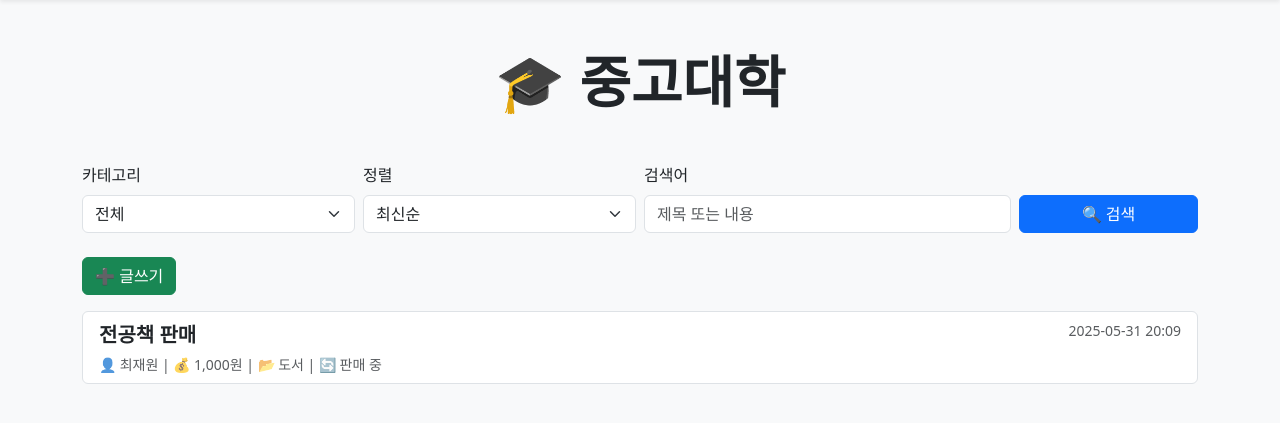
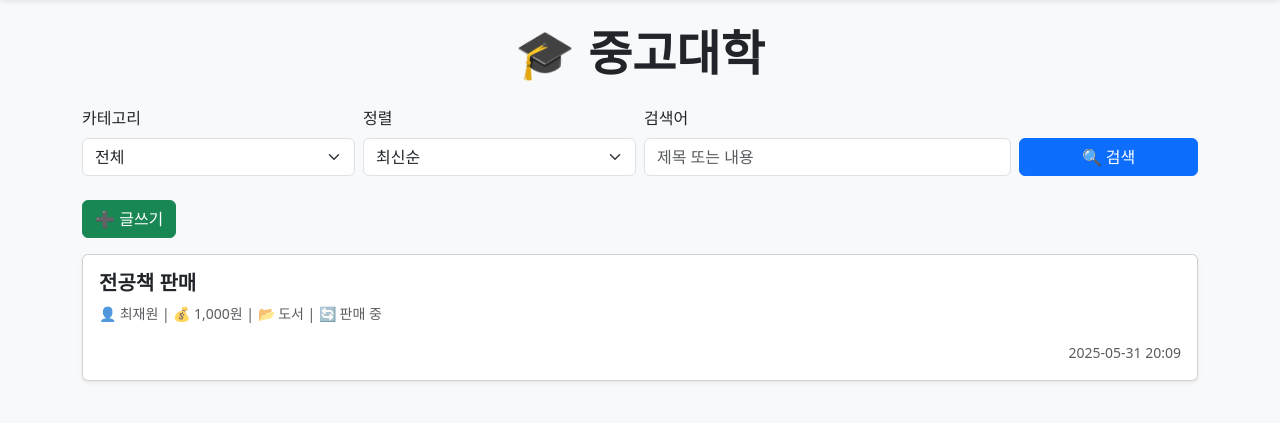
Before and after one commit to choijaewon-1/market, a Django app: page / in a window 1280 px wide. Shown: the part 68-491 px from the top of the page. Run offline with Django 4.2, Linux system fonts and the light colour scheme; a user stored in the database is signed in; data comes from the database, SQL or seed files in the repository.

Commit message:
base.html 수정: 중고대학 제목 강조 및 스타일 변경

```diff
--- a/market/views.py
+++ b/market/views.py
@@ -5,7 +5,8 @@ from django.db.models import Q
 from .models import Post
 from .forms import PostForm
 
-# ✅ 게시글 목록 (검색, 필터, 정렬 포함)
+from django.core.paginator import Paginator
+
 @login_required
 def post_list(request):
     sort = request.GET.get('sort', 'latest')
@@ -27,12 +28,18 @@ def post_list(request):
     else:
         posts = posts.order_by('-created_at')
 
+    # ✅ 페이지네이션: 한 페이지당 5개
+    paginator = Paginator(posts, 5)
+    page_number = request.GET.get('page')
+    posts = paginator.get_page(page_number)
+
     return render(request, 'market/post_list.html', {
         'posts': posts,
         'sort': sort,
         'category': category,
         'search': search,
     })
+
 
 # ✅ 게시글 상세보기
 def post_detail(request, pk):
--- a/templates/market/post_list.html
+++ b/templates/market/post_list.html
@@ -1,13 +1,11 @@
 {% extends 'base.html' %}
 {% load humanize %}
-
-{% block title %}중고대학 - 글 목록{% endblock %}
+{% block title %}중고대학 글 목록{% endblock %}
 
 {% block content %}
-
-<!-- 중앙 대제목 -->
-<div class="text-center my-5">
-  <h1 class="display-4 fw-bold">🎓 중고대학</h1>
+<!-- 🏷️ 헤더 -->
+<div class="text-center mb-4">
+  <h1 class="display-5 fw-bold my-4">🎓 중고대학</h1>
 </div>
 
 <!-- 🔎 검색/필터 폼 -->
@@ -42,40 +40,75 @@
   </div>
 </form>
 
-<!-- 📝 글쓰기 버튼 -->
-<div class="d-flex justify-content-start mb-3">
+<!-- ✏️ 글쓰기 버튼 -->
+<div class="mb-3">
   <a href="{% url 'post_create' %}" class="btn btn-success">➕ 글쓰기</a>
 </div>
 
 <!-- 📄 글 목록 -->
-<div class="list-group">
 {% for post in posts %}
-    <a href="{% url 'post_detail' post.pk %}" class="list-group-item list-group-item-action mb-3">
-      <div class="row g-3">
+  <div class="card mb-3 shadow-sm">
+    <div class="row g-0">
       {% if post.image %}
-          <div class="col-md-2">
-            <img src="{{ post.image.url }}" class="img-fluid rounded" alt="게시물 이미지">
+        <div class="col-md-3">
+          <img src="{{ post.image.url }}" class="img-fluid rounded-start" style="object-fit: cover; width: 100%; height: 180px;" alt="이미지">
         </div>
-          <div class="col-md-10">
-        {% else %}
-          <div class="col-12">
       {% endif %}
-            <div class="d-flex justify-content-between">
-              <strong class="fs-5">{{ post.title }}</strong>
-              <small class="text-muted">{{ post.created_at|date:"Y-m-d H:i" }}</small>
-            </div>
-            <div class="text-muted small mt-1">
+      <div class="col">
+        <div class="card-body">
+          <h5 class="card-title">
+            <a href="{% url 'post_detail' post.pk %}" class="text-decoration-none text-dark fw-bold">
+              {{ post.title }}
+            </a>
+          </h5>
+          <p class="card-text text-muted small">
             👤 {{ post.author }} |
             💰 {{ post.price|intcomma }}원 |
             📂 {{ post.category }} |
             🔄 {{ post.status }}
+          </p>
+          <p class="card-text text-end">
+            <small class="text-muted">{{ post.created_at|date:"Y-m-d H:i" }}</small>
+          </p>
         </div>
       </div>
     </div>
-    </a>
+  </div>
 {% empty %}
   <p class="text-muted">등록된 글이 없습니다.</p>
 {% endfor %}
-</div>
+
+<!-- 📄 페이지네이션 -->
+{% if posts.has_other_pages %}
+  <nav class="mt-4">
+    <ul class="pagination justify-content-center">
+      {% if posts.has_previous %}
+        <li class="page-item">
+          <a class="page-link" href="?page={{ posts.previous_page_number }}&category={{ category }}&sort={{ sort }}&search={{ search }}">« 이전</a>
+        </li>
+      {% else %}
+        <li class="page-item disabled"><span class="page-link">« 이전</span></li>
+      {% endif %}
+
+      {% for page_num in posts.paginator.page_range %}
+        {% if posts.number == page_num %}
+          <li class="page-item active"><span class="page-link">{{ page_num }}</span></li>
+        {% else %}
+          <li class="page-item">
+            <a class="page-link" href="?page={{ page_num }}&category={{ category }}&sort={{ sort }}&search={{ search }}">{{ page_num }}</a>
+          </li>
+        {% endif %}
+      {% endfor %}
+
+      {% if posts.has_next %}
+        <li class="page-item">
+          <a class="page-link" href="?page={{ posts.next_page_number }}&category={{ category }}&sort={{ sort }}&search={{ search }}">다음 »</a>
+        </li>
+      {% else %}
+        <li class="page-item disabled"><span class="page-link">다음 »</span></li>
+      {% endif %}
+    </ul>
+  </nav>
+{% endif %}
 
 {% endblock %}
```
Lines whose indentation alone changed are shown as unchanged.
